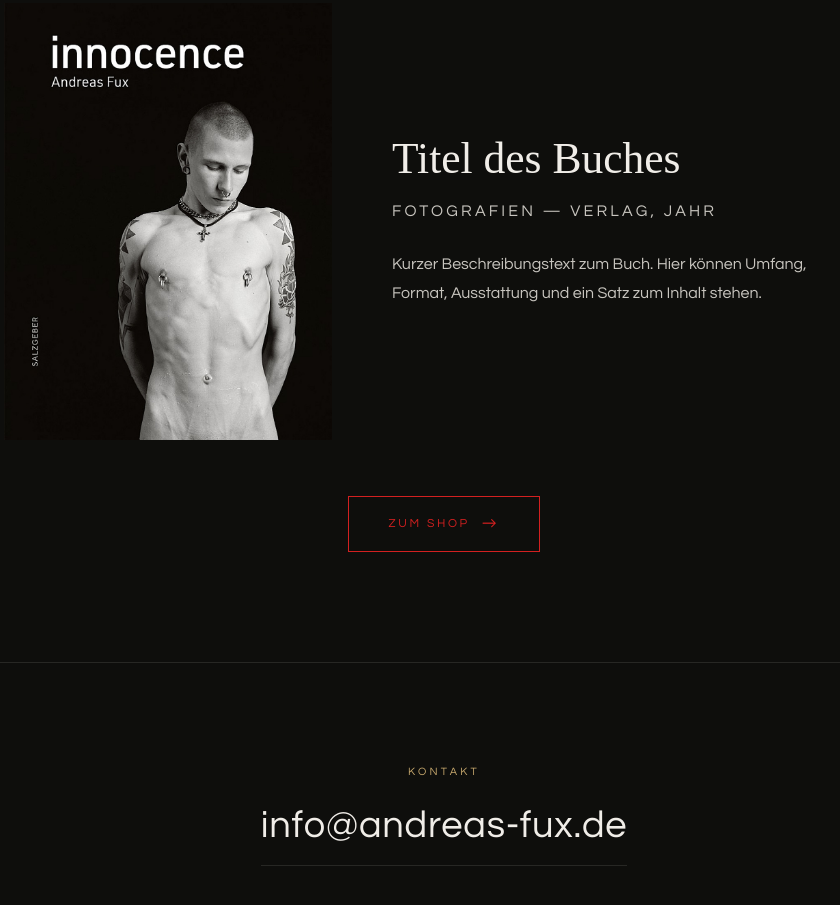
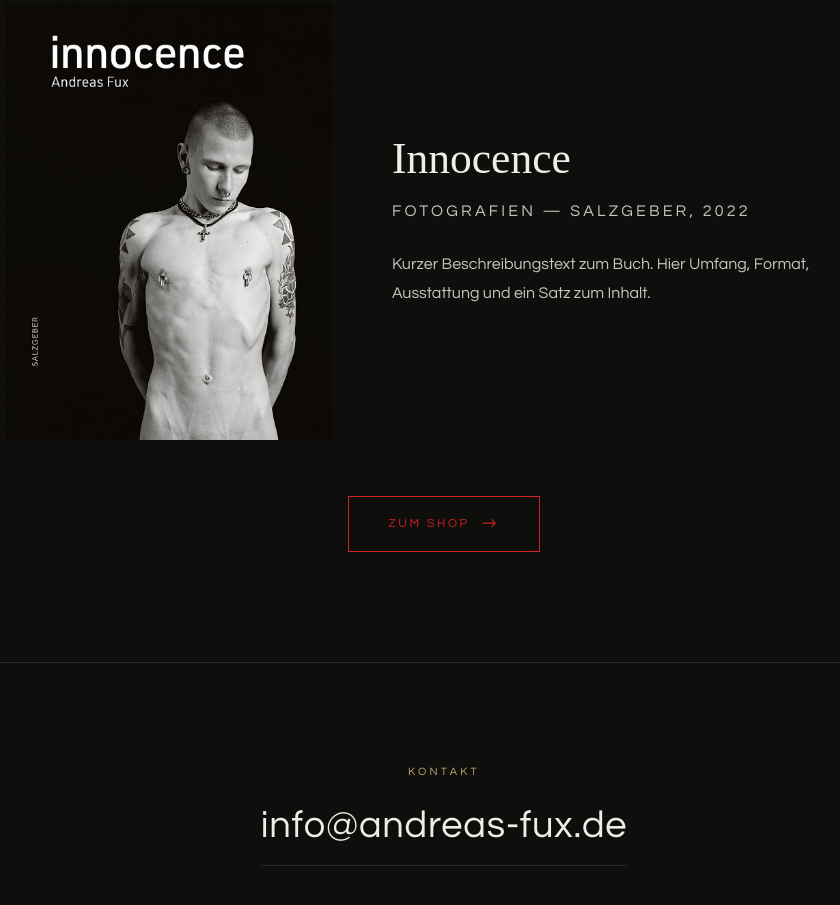
Before and after one commit to Mcgeesy37/Fux, a plain HTML site: page index.html in a window 1280 px wide. Shown: the part 2551-3456 px from the top of the page, without its empty margins (196-1036 px from the left). Drawn offline with Linux system fonts and the light colour scheme; a web font is replaced by a local one.

Commit message:
Update book title and metadata in index.html

```diff
--- a/index.html
+++ b/index.html
@@ -90,11 +90,11 @@
         <img src="images/buch.jpg" alt="Buch von Andreas Fux">
       </div>
       <div class="buch-text reveal">
-        <h3>Titel des Buches</h3>
-        <p class="buch-meta">Fotografien — Verlag, Jahr</p>
+        <h3>Innocence</h3>
+        <p class="buch-meta"> Fotografien — Salzgeber, 2022</p>
         <p>
-          Kurzer Beschreibungstext zum Buch. Hier können Umfang, Format,
-          Ausstattung und ein Satz zum Inhalt stehen.
+          Kurzer Beschreibungstext zum Buch. Hier Umfang, Format,
+          Ausstattung und ein Satz zum Inhalt.
         </p>
       </div>
     </div>
```
